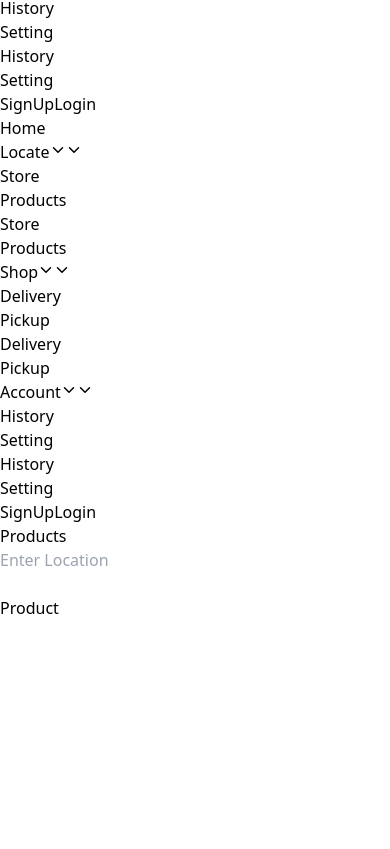
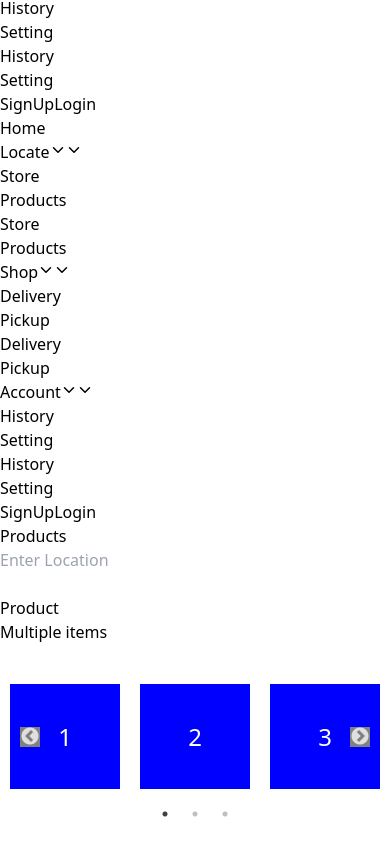
Before and after one commit to robertquartey7/THK_Capstone_group_4, a React (Vite) app in the folder frontend/: page /locate/products in a window 390 px wide. Shown: the part 597-1446 px from the top of the page. Before the commit the page ends 1217 px from the top, so only its background shows below. Built offline with nearby package versions, Linux system fonts and the light colour scheme; what @material-tailwind/react would draw is missing.

Commit message:
basic slider implemented

```diff
--- a/frontend/index.html
+++ b/frontend/index.html
@@ -1,6 +1,10 @@
 <!DOCTYPE html>
 <html lang="en">
   <head>
+    <link rel="stylesheet" type="text/css" charset="UTF-8"
+      href="https://cdnjs.cloudflare.com/ajax/libs/slick-carousel/1.6.0/slick.min.css" />
+    <link rel="stylesheet" type="text/css"
+      href="https://cdnjs.cloudflare.com/ajax/libs/slick-carousel/1.6.0/slick-theme.min.css" />
     <meta charset="UTF-8" />
     <link rel="icon" type="image/svg+xml" href="/vite.svg" />
     <meta name="viewport" content="width=device-width, initial-scale=1.0" />
--- a/frontend/package.json
+++ b/frontend/package.json
@@ -19,6 +19,8 @@
     "react-dom": "^18.2.0",
     "react-redux": "^8.0.5",
     "react-router-dom": "^6.10.0",
+    "react-slick": "^0.29.0",
+    "slick-carousel": "^1.8.1",
     "swr": "^2.1.4"
   },
   "devDependencies": {
--- /dev/null
+++ b/frontend/src/Component/Slider.jsx
@@ -0,0 +1,46 @@
+import Slider from "react-slick";
+import "../slider.css"
+
+export default function MultipleItems() {
+  const settings = {
+    dots: true,
+    infinite: true,
+    speed: 500,
+    slidesToShow: 3,
+    slidesToScroll: 3,
+  };
+  return (
+    <div>
+      <h2> Multiple items </h2>
+      <Slider {...settings}>
+        <div>
+          <h3>1</h3>
+        </div>
+        <div>
+          <h3>2</h3>
+        </div>
+        <div>
+          <h3>3</h3>
+        </div>
+        <div>
+          <h3>4</h3>
+        </div>
+        <div>
+          <h3>5</h3>
+        </div>
+        <div>
+          <h3>6</h3>
+        </div>
+        <div>
+          <h3>7</h3>
+        </div>
+        <div>
+          <h3>8</h3>
+        </div>
+        <div>
+          <h3>9</h3>
+        </div>
+      </Slider>
+    </div>
+  );
+}
--- a/frontend/src/Pages/Product.jsx
+++ b/frontend/src/Pages/Product.jsx
@@ -1,8 +1,12 @@
-import React from 'react'
+import MultipleItems from "../Component/Slider";
+
 
 function Product() {
   return (
-    <div>Product</div>
+    <div>
+      Product
+     <MultipleItems />
+      </div>
   )
 }
 
--- /dev/null
+++ b/frontend/src/slider.css
@@ -0,0 +1,120 @@
+h3 {
+  background: blue;
+  color: #fff;
+  font-size: 36px;
+  line-height: 100px;
+  margin: 10px;
+  padding: 2%;
+  position: relative;
+  text-align: center;
+}
+
+.variable-width .slick-slide p {
+  background: blue;
+  height: 100px;
+  color: #fff;
+  margin: 5px;
+  line-height: 100px;
+  text-align: center;
+}
+
+.center .slick-center h3 {
+  color: #e67e22;
+  opacity: 1;
+  transform: scale(1.08);
+}
+
+.center h3 {
+  opacity: 0.8;
+  transition: all 300ms ease;
+}
+
+.content {
+  padding: 20px;
+  margin: auto;
+  width: 90%;
+}
+
+.slick-slide .image {
+  padding: 10px;
+}
+
+.slick-slide img {
+  border: 5px solid #fff;
+  display: block;
+  margin: auto;
+}
+
+.slick-slide img.slick-loading {
+  border: 0;
+}
+
+.slick-slider {
+  margin: 30px auto 50px;
+}
+
+.slick-dots {
+  margin-left: 0;
+}
+
+.slick-thumb {
+  bottom: -45px;
+}
+
+.slick-thumb li {
+  width: 60px;
+  height: 45px;
+}
+
+.slick-thumb li img {
+  filter: grayscale(100%);
+}
+
+.slick-thumb li.slick-active img {
+  filter: grayscale(0%);
+}
+
+@media (max-width: 768px) {
+  h3 {
+    font-size: 24px;
+  }
+
+  .center {
+    margin-left: -40px;
+    margin-right: -40px;
+  }
+
+  .center .slick-center h3 {
+    color: #e67e22;
+    opacity: 1;
+    transform: scale(1);
+  }
+
+  .center h3 {
+    opacity: 0.8;
+    transform: scale(0.95);
+    transition: all 300ms ease;
+  }
+}
+
+.slick-vertical .slick-slide {
+  height: 180px;
+}
+
+.slick-arrow {
+  background-color: grey;
+  /* color: black; */
+}
+
+.slick-arrow:hover {
+  background-color: grey;
+}
+
+.slick-prev {
+  z-index: 100;
+  left: 20px !important;
+}
+.slick-next {
+  z-index: 100;
+  right: 20px !important;
+}
```
Also changed, not shown: 1 other file (tests, documents, lock files or other folders).
